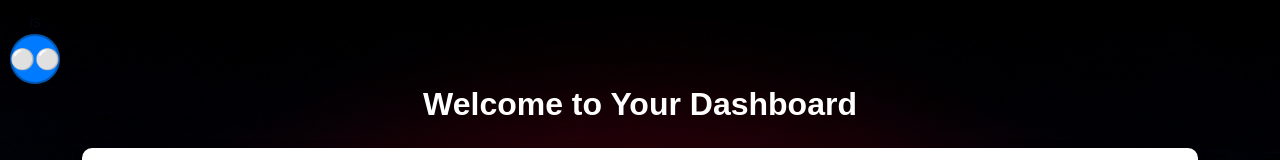
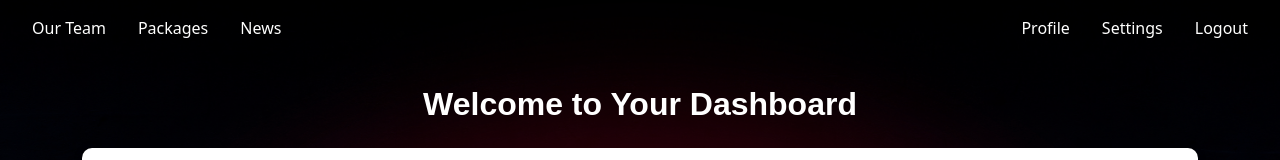
Before and after one commit to Ghaith4230/drivingWebapp, a Next.js app: page /dashboard in a window 1280 px wide. Shown: the top 160 px of the page. Built offline with nearby package versions, Linux system fonts and the light colour scheme; no server answers; the database is empty.

Commit message:
Removed Ugly Dropdown, added navigation buttons on top bar

```diff
--- a/src/app/dashboard/page.tsx
+++ b/src/app/dashboard/page.tsx
@@ -7,6 +7,7 @@ import { getUserById } from "@/db/select";
 import {headers} from "next/headers";
 import BackgroundLayout from "@/app/components/BackgroundLayout";
 import {styles} from './styles';
+import Link from "next/link";
 type TimeSlot = {
   date: string;
   time: string;   // StartTime
@@ -230,54 +231,41 @@ export default function Dashboard() {
 
   // ================== JSX ======================
   return (
-      <BackgroundLayout> {/* Wrap your whole layout inside BackgroundLayout */}
-        <div
-            onClick={() => {
-              if (menuOpen) setMenuOpen(!menuOpen);
-            }}
-            style={styles.container}
-        >
-          <div style={styles.menuContainer}>is
-            <div
-                style={styles.logo}
-                onClick={(e) => {
-                  e.stopPropagation();
-                  setMenuOpen(!menuOpen);
-                }}
-            >
-              ⚪⚪
-            </div>
-            {menuOpen && (
-                <div style={styles.dropdownMenu}>
-                  <button style={styles.menuItem} onClick={(e) => handleProfile(e)}>
-                    Your Profile
-                  </button>
-                  <button style={styles.menuItem}>Settings</button>
-                  <button onClick={handleLogout} style={styles.menuItem}>
-                    Logout
-                  </button>
-                </div>
-            )}
+      <BackgroundLayout>
+        {/* Top Navigation Bar */}
+        <div className="absolute top-0 left-0 w-full px-8 py-4 flex justify-between items-center z-10 text-white">
+          {/* Left-side Links */}
+          <div className="flex gap-8">
+            <Link href="/#our-team" className="hover:underline underline-offset-4">Our Team</Link>
+            <Link href="/#packages" className="hover:underline underline-offset-4">Packages</Link>
+            <Link href="/#news" className="hover:underline underline-offset-4">News</Link>
           </div>
 
+          {/* Right-side Buttons */}
+          <div className="flex gap-8">
+            <button onClick={handleProfile} className="hover:underline underline-offset-4">Profile</button>
+            <Link href="/#settings" className="hover:underline underline-offset-4">Settings</Link>
+            <button onClick={handleLogout} className="hover:underline underline-offset-4">Logout</button>
+          </div>
+        </div>
+
+        <div style={styles.container}>
           <h1 style={styles.heading}>Welcome to Your Dashboard</h1>
 
-          {/* Manage Availability & Clear Calendar */}
           {studentRole === "faculty" && (
-              <div style={{marginBottom: "20px"}}>
+              <div style={{ marginBottom: "20px" }}>
                 <button
                     onClick={() => setAvailabilityOpen(true)}
-                    style={{...styles.bookButton, marginRight: "10px"}}
+                    style={{ ...styles.bookButton, marginRight: "10px" }}
                 >
                   Manage Availability
                 </button>
-
                 <button
                     style={styles.closeButton}
                     onClick={async () => {
                       const confirmClear = confirm("Are you sure you want to delete all your slots?");
                       if (!confirmClear) return;
-                      const response = await fetch("/api/clearSlots", {method: "POST"});
+                      const response = await fetch("/api/clearSlots", { method: "POST" });
                       if (!response.ok) {
                         alert("Failed to clear slots");
                         return;
@@ -291,7 +279,6 @@ export default function Dashboard() {
           )}
 
           <div style={styles.mainContent}>
-            {/* =========== SIDEBAR FOR SELECTED SLOT =========== */}
             {selectedSlot && (
                 <div style={styles.sidebar}>
                   <h2>Selected Time Slot</h2>
@@ -308,21 +295,20 @@ export default function Dashboard() {
                       placeholder="Add details"
                   />
 
-                  {/* Faculty can mark timeslots as completed */}
                   {studentRole === "faculty" && selectedSlot.status !== "completed" && (
                       <button
                           style={styles.bookButton}
                           onClick={async () => {
                             await fetch("/api/completeSlot", {
                               method: "POST",
-                              headers: {"Content-Type": "application/json"},
+                              headers: { "Content-Type": "application/json" },
                               body: JSON.stringify({
                                 date: selectedSlot.date,
                                 time: selectedSlot.time,
                                 role: studentRole,
                               }),
                             });
-                            setSelectedSlot({...selectedSlot, status: "completed"});
+                            setSelectedSlot({ ...selectedSlot, status: "completed" });
                             setTimeSlots((prev) =>
                                 prev.map((day) =>
                                     day.date === selectedSlot.date
@@ -330,7 +316,7 @@ export default function Dashboard() {
                                           ...day,
                                           slots: day.slots.map((slot) =>
                                               slot.time === selectedSlot.time
-                                                  ? {...slot, status: "completed"}
+                                                  ? { ...slot, status: "completed" }
                                                   : slot
                                           ),
                                         }
@@ -343,28 +329,26 @@ export default function Dashboard() {
                       </button>
                   )}
 
-                  {/* Show completed notice */}
                   {selectedSlot.status === "completed" && (
-                      <p style={{color: "#007bff", marginTop: "10px"}}>
+                      <p style={{ color: "#007bff", marginTop: "10px" }}>
                         ✅ This slot is completed.
                       </p>
                   )}
 
-                  {/* Faculty undo-functionality to completion */}
                   {studentRole === "faculty" && selectedSlot.status === "completed" && (
                       <button
                           style={styles.bookButton}
                           onClick={async () => {
                             await fetch("/api/completeSlot", {
                               method: "POST",
-                              headers: {"Content-Type": "application/json"},
+                              headers: { "Content-Type": "application/json" },
                               body: JSON.stringify({
                                 date: selectedSlot.date,
                                 time: selectedSlot.time,
                                 role: studentRole,
                               }),
                             });
-                            setSelectedSlot({...selectedSlot, status: "completed"});
+                            setSelectedSlot({ ...selectedSlot, status: "scheduled" });
                             setTimeSlots((prev) =>
                                 prev.map((day) =>
                                     day.date === selectedSlot.date
@@ -372,7 +356,7 @@ export default function Dashboard() {
                                           ...day,
                                           slots: day.slots.map((slot) =>
                                               slot.time === selectedSlot.time
-                                                  ? {...slot, status: "scheduled"}
+                                                  ? { ...slot, status: "scheduled" }
                                                   : slot
                                           ),
                                         }
@@ -398,57 +382,71 @@ export default function Dashboard() {
                           </button>
                       )
                   )}
-                  <button style={styles.closeButton} onClick={() => setSelectedSlot(null)}>
+
+                  <button
+                      style={styles.closeButton}
+                      onClick={() => setSelectedSlot(null)}
+                  >
                     Close
                   </button>
                 </div>
             )}
 
-            {/* =========== AVAILABILITY FORM =========== */}
             {availabilityOpen && (
                 <div style={styles.sidebar}>
                   <h2>Manage Availability</h2>
-
                   <input
                       type="text"
                       placeholder="Title"
                       value={availabilityForm.title}
-                      onChange={(e) => setAvailabilityForm({...availabilityForm, title: e.target.value})}
+                      onChange={(e) =>
+                          setAvailabilityForm({ ...availabilityForm, title: e.target.value })
+                      }
                       style={styles.textField}
                   />
                   <input
                       type="date"
                       value={availabilityForm.date}
-                      onChange={(e) => setAvailabilityForm({...availabilityForm, date: e.target.value})}
+                      onChange={(e) =>
+                          setAvailabilityForm({ ...availabilityForm, date: e.target.value })
+                      }
                       style={styles.textField}
                   />
                   <input
                       type="time"
                       placeholder="Start Time"
                       value={availabilityForm.startTime}
-                      onChange={(e) => setAvailabilityForm({...availabilityForm, startTime: e.target.value})}
+                      onChange={(e) =>
+                          setAvailabilityForm({ ...availabilityForm, startTime: e.target.value })
+                      }
                       style={styles.textField}
                   />
                   <input
                       type="time"
                       placeholder="End Time"
                       value={availabilityForm.endTime}
-                      onChange={(e) => setAvailabilityForm({...availabilityForm, endTime: e.target.value})}
+                      onChange={(e) =>
+                          setAvailabilityForm({ ...availabilityForm, endTime: e.target.value })
+                      }
                       style={styles.textField}
                   />
                   <input
                       type="text"
                       placeholder="Location"
                       value={availabilityForm.location}
-                      onChange={(e) => setAvailabilityForm({...availabilityForm, location: e.target.value})}
+                      onChange={(e) =>
+                          setAvailabilityForm({ ...availabilityForm, location: e.target.value })
+                      }
                       style={styles.textField}
                   />
                   <textarea
                       placeholder="Description (max 150 chars)"
                       maxLength={150}
                       value={availabilityForm.description}
-                      onChange={(e) => setAvailabilityForm({...availabilityForm, description: e.target.value})}
-                      style={{...styles.textField, height: "60px", resize: "none"}}
+                      onChange={(e) =>
+                          setAvailabilityForm({ ...availabilityForm, description: e.target.value })
+                      }
+                      style={{ ...styles.textField, height: "60px", resize: "none" }}
                   />
                   <button style={styles.bookButton} onClick={handleAvailabilitySubmit}>
                     Submit
@@ -456,27 +454,37 @@ export default function Dashboard() {
                 </div>
             )}
 
-            {/* =========== CALENDAR =========== */}
             <div style={styles.calendarContainer}>
               <div style={styles.headerRow}>
-                <button onClick={navigateToPreviousWeek} style={styles.navButton}>{"<"}</button>
-                <h2 style={styles.monthHeader}>{`Week of ${format(currentDate, "MMMM dd, yyyy")}`}</h2>
-                <button onClick={navigateToNextWeek} style={styles.navButton}>{">"}</button>
+                <button onClick={navigateToPreviousWeek} style={styles.navButton}>
+                  {"<"}
+                </button>
+                <h2 style={styles.monthHeader}>
+                  {`Week of ${format(currentDate, "MMMM dd, yyyy")}`}
+                </h2>
+                <button onClick={navigateToNextWeek} style={styles.navButton}>
+                  {">"}
+                </button>
               </div>
 
               <div style={styles.calendarGrid}>
                 {getDaysOfWeek(currentDate).map((day) => {
                   const dayFormatted = getFormattedDate(day);
-                  // DB data for this day
-                  const daySlots = timeSlots.find((slot) => slot.date === dayFormatted)?.slots || [];
+                  const daySlots =
+                      timeSlots.find((slot) => slot.date === dayFormatted)?.slots || [];
 
                   return (
                       <div key={dayFormatted} style={styles.dayContainer}>
                         <div style={styles.day}>{format(day, "d")}</div>
-
                         <div style={styles.timeSlotColumn}>
                           {daySlots.length === 0 ? (
-                              <div style={{marginTop: "10px", fontSize: "0.9rem", color: "#999"}}>
+                              <div
+                                  style={{
+                                    marginTop: "10px",
+                                    fontSize: "0.9rem",
+                                    color: "#999",
+                                  }}
+                              >
                                 No slots
                               </div>
                           ) : (
@@ -490,12 +498,14 @@ export default function Dashboard() {
                                                 ? "#e0e0e0"
                                                 : slot.bookedBy
                                                     ? "#ffcccc"
-                                                    : "#ccffcc", // red if booked, green if available
+                                                    : "#ccffcc",
                                         opacity: slot.status === "completed" ? 0.6 : 1,
                                         cursor: "pointer",
                                       }}
                                       onClick={() => handleTimeSlotClick(slot)}
-                                      title={slot.status === "completed" ? "Completed" : ""}
+                                      title={
+                                        slot.status === "completed" ? "Completed" : ""
+                                      }
                                   >
                                     <div style={styles.time}>{slot.time}</div>
                                     <div style={styles.content}>{slot.content}</div>
@@ -509,10 +519,9 @@ export default function Dashboard() {
               </div>
             </div>
           </div>
-          <ChatPage/>
 
-          {/* Optional: Add a footer or any other component here */}
+          <ChatPage />
         </div>
-      </BackgroundLayout> // Close the BackgroundLayout here
+      </BackgroundLayout>
   );
 }
```
